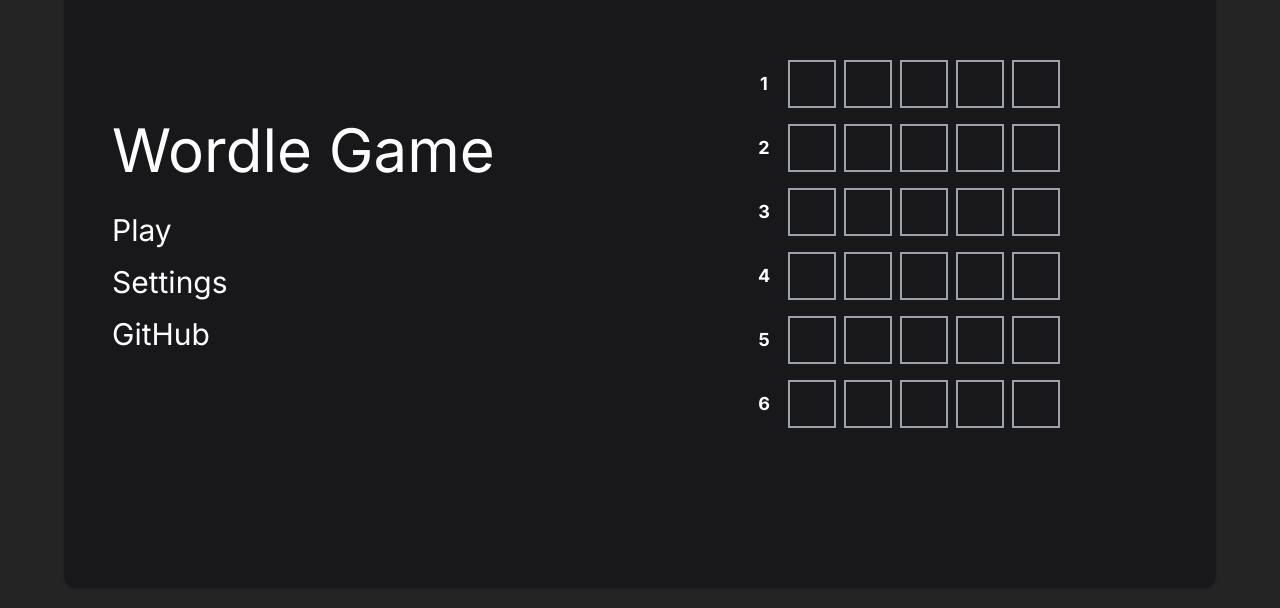
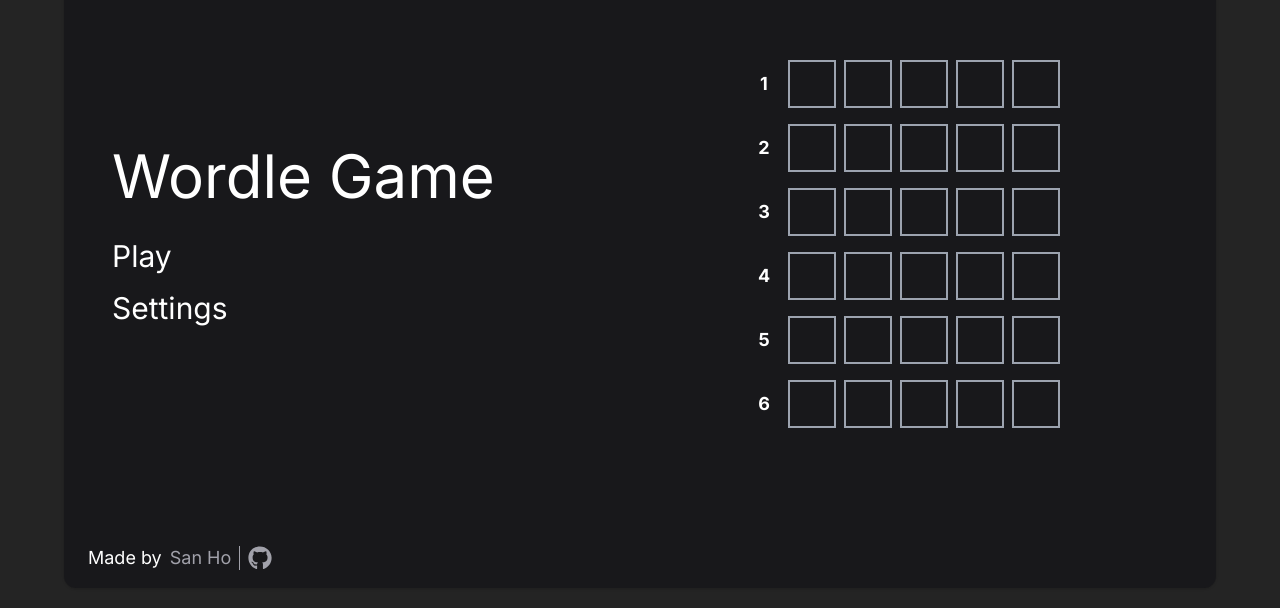
Before and after one commit to San45600/wordle-practice, a Next.js app: page / in a window 1280 px wide. Shown: the part 164-772 px from the top of the page. Built offline with nearby package versions, Linux system fonts and the light colour scheme.

Commit message:
feat: v1.0
-update author at main menu

```diff
--- a/src/components/WordleGame.tsx
+++ b/src/components/WordleGame.tsx
@@ -18,6 +18,8 @@ import { ResultDialog } from "./ResultDialog";
 import { SettingsDialog } from "./SettingsDialog";
 import { ScrollArea } from "./ui/scroll-area";
 import { SparklesAnimation } from "./SparklesAnimation";
+import { Separator } from "./ui/separator";
+import { FaGithub } from "react-icons/fa6";
 
 const buttonClassName = "hover:text-green-500 w-fit";
 
@@ -87,7 +89,26 @@ export function WordleGame() {
                   >
                     Settings
                   </button>
-                  <button className={buttonClassName}>GitHub</button>
+                  <div className={"absolute bottom-4 left-6 flex gap-2 items-center text-lg"}>
+                    <span>Made by</span>
+                    <a
+                      href="https://x.com/HoSan45600"
+                      className="text-[#A1A1AA] hover:text-white"
+                    >
+                      San Ho
+                    </a>
+                    <Separator
+                      orientation="vertical"
+                      className="h-6 bg-[#A1A1AA]"
+                    />
+                    <a
+                      href="https://github.com/San45600/wordle-practice"
+                      target="_blank"
+                      className="text-[#A1A1AA] hover:text-white"
+                    >
+                      <FaGithub size={24} />
+                    </a>
+                  </div>
                 </div>
               </motion.div>
 
```
